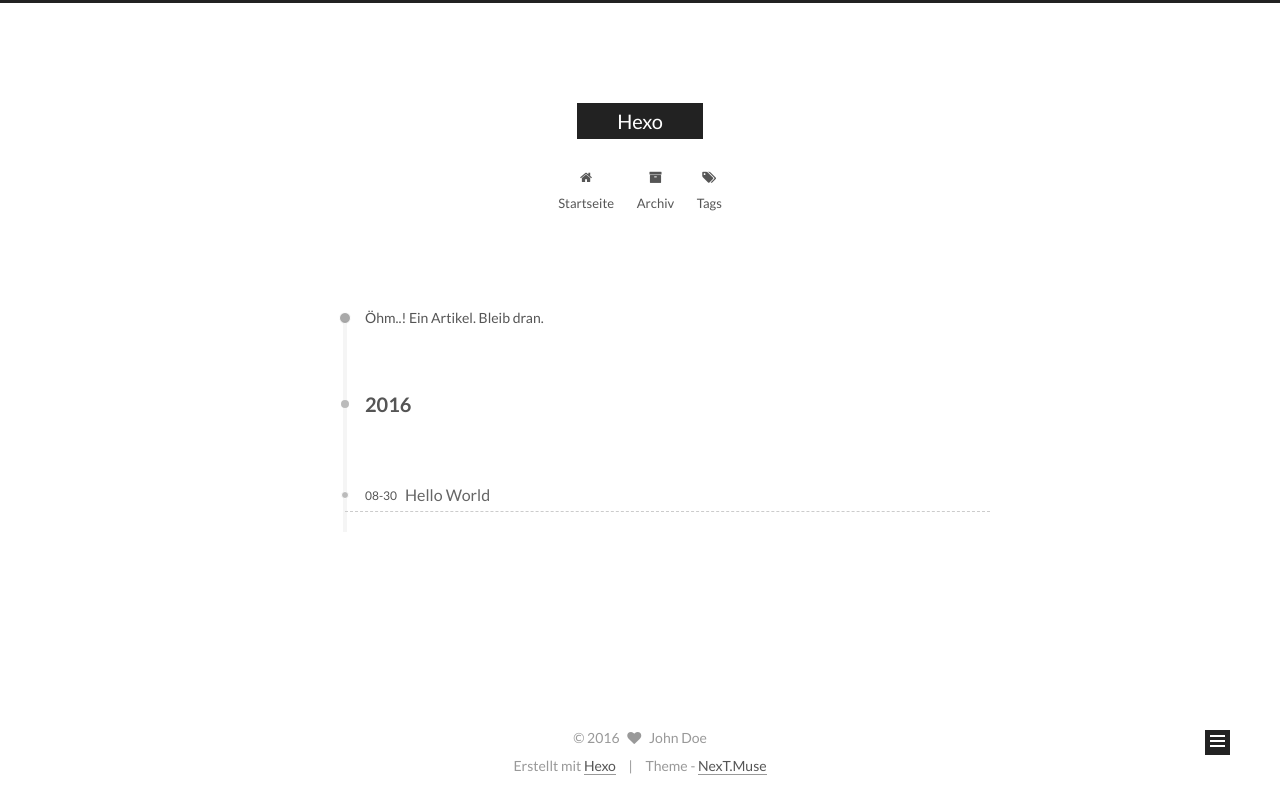
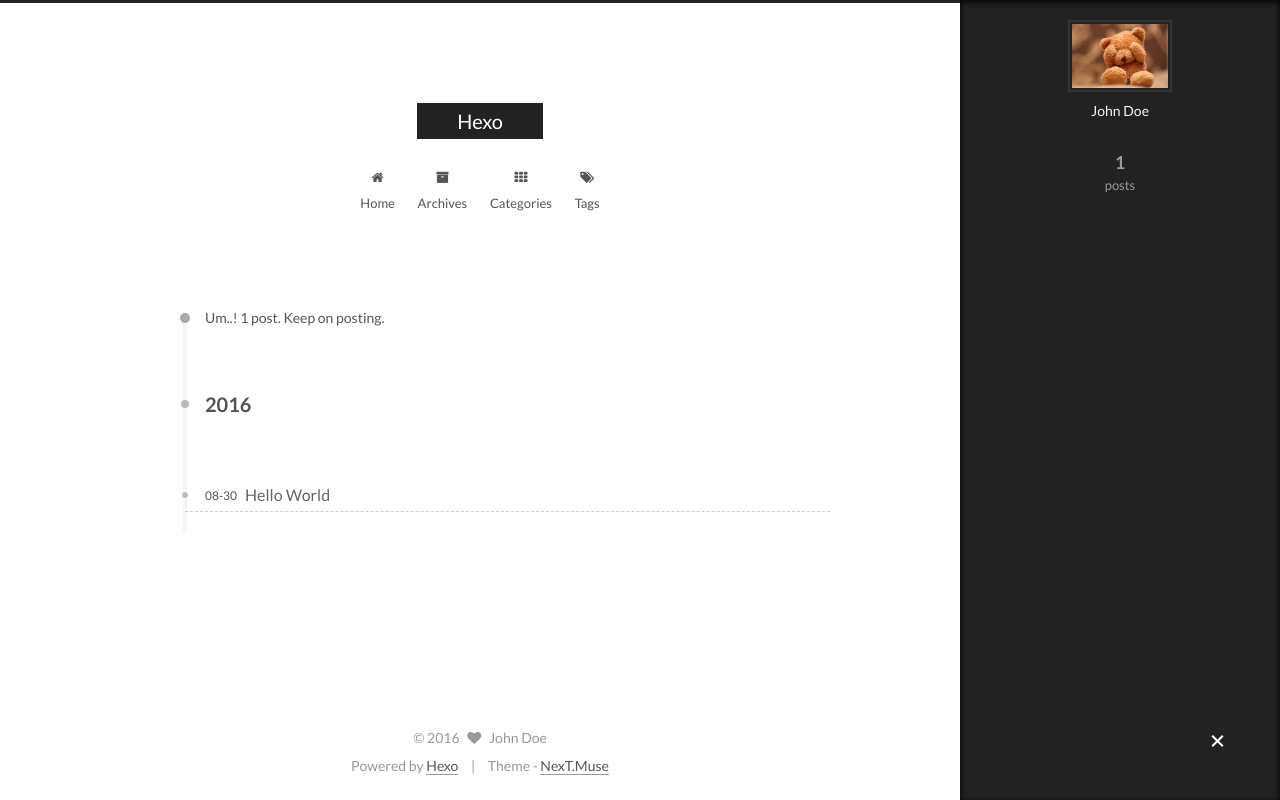
Before and after one commit to little-white/little-white.github.io, a plain HTML site: page archives/2016/08/index.html in a window 1280 px wide. Drawn offline with Linux system fonts and the light colour scheme.

Commit message:
Site updated: 2016-08-30 14:40:11

```diff
--- a/archives/2016/08/index.html
+++ b/archives/2016/08/index.html
@@ -97,7 +97,7 @@
   var NexT = window.NexT || {};
   var CONFIG = {
     scheme: 'Muse',
-    sidebar: {"position":"left","display":"post"},
+    sidebar: {"position":"left","display":"always"},
     fancybox: true,
     motion: true,
     duoshuo: {
@@ -112,7 +112,7 @@
 
   <link rel="canonical" href="http://yoursite.com/archives/2016/08/"/>
 
-  <title> Archiv | Hexo </title>
+  <title> Archive | Hexo </title>
 </head>
 
 <body itemscope itemtype="http://schema.org/WebPage" lang="">
@@ -170,7 +170,7 @@
 
               <i class="menu-item-icon fa fa-fw fa-home"></i> <br />
 
-            Startseite
+            Home
           </a>
         </li>
 
@@ -180,7 +180,17 @@
 
               <i class="menu-item-icon fa fa-fw fa-archive"></i> <br />
 
-            Archiv
+            Archives
+          </a>
+        </li>
+
+
+        <li class="menu-item menu-item-categories">
+          <a href="/categories" rel="section">
+
+              <i class="menu-item-icon fa fa-fw fa-th"></i> <br />
+
+            Categories
           </a>
         </li>
 
@@ -220,7 +230,7 @@
 
 
 
-      Öhm..! Ein Artikel. Bleib dran.
+      Um..! 1 post. Keep on posting.
     </span>
 
 
@@ -301,7 +311,7 @@
       <section class="site-overview sidebar-panel  sidebar-panel-active ">
         <div class="site-author motion-element" itemprop="author" itemscope itemtype="http://schema.org/Person">
           <img class="site-author-image" itemprop="image"
-               src="/images/avatar.gif"
+               src="/images/avatar.jpg"
                alt="John Doe" />
           <p class="site-author-name" itemprop="name">John Doe</p>
           <p class="site-description motion-element" itemprop="description"></p>
@@ -310,7 +320,7 @@
           <div class="site-state-item site-state-posts">
             <a href="/archives">
               <span class="site-state-item-count">1</span>
-              <span class="site-state-item-name">Artikel</span>
+              <span class="site-state-item-name">posts</span>
             </a>
           </div>
 
@@ -357,7 +367,7 @@
 </div>
 
 <div class="powered-by">
-  Erstellt mit  <a class="theme-link" href="https://hexo.io">Hexo</a>
+  Powered by <a class="theme-link" href="https://hexo.io">Hexo</a>
 </div>
 
 <div class="theme-info">
--- a/css/main.css
+++ b/css/main.css
@@ -1548,7 +1548,7 @@
   width: 4px;
   height: 4px;
   border-radius: 50%;
-  background: #34042f;
+  background: #de5bcc;
 }
 .links-of-blogroll {
   font-size: 13px;
```
Also changed, not shown: 2016/08/30/hello-world/index.html (+19 -9 lines), archives/2016/index.html (+18 -8 lines), archives/index.html (+18 -8 lines), index.html (+17 -7 lines), images/avatar.jpg (added), images/git/git-branch-error.gif (added), images/git/git-cancel-commit.gif (added), images/git/git-init.gif (added), images/git/git-merge-commit.gif (added), images/git/git-merge.gif (added), images/git/git-modify-commit.gif (added), images/git/git-rebase.gif (added), images/git/git-revert-commit.gif (added), images/git/gitignore.gif (added).
